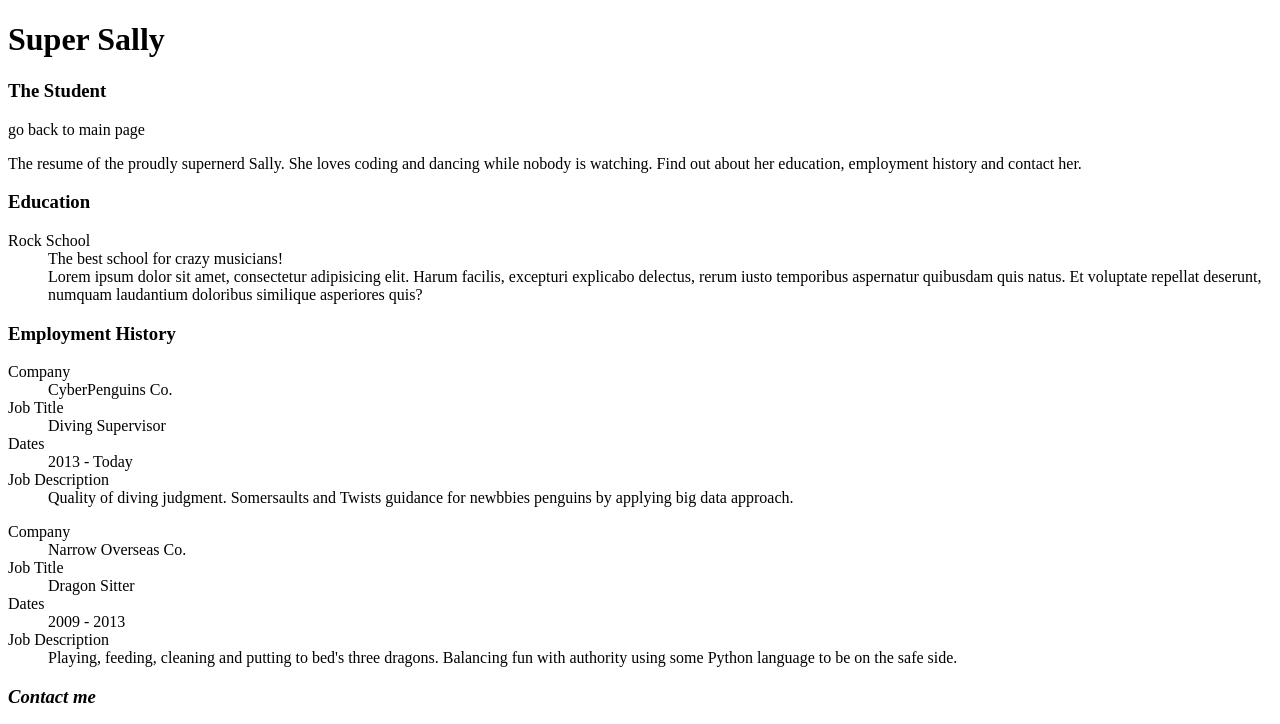
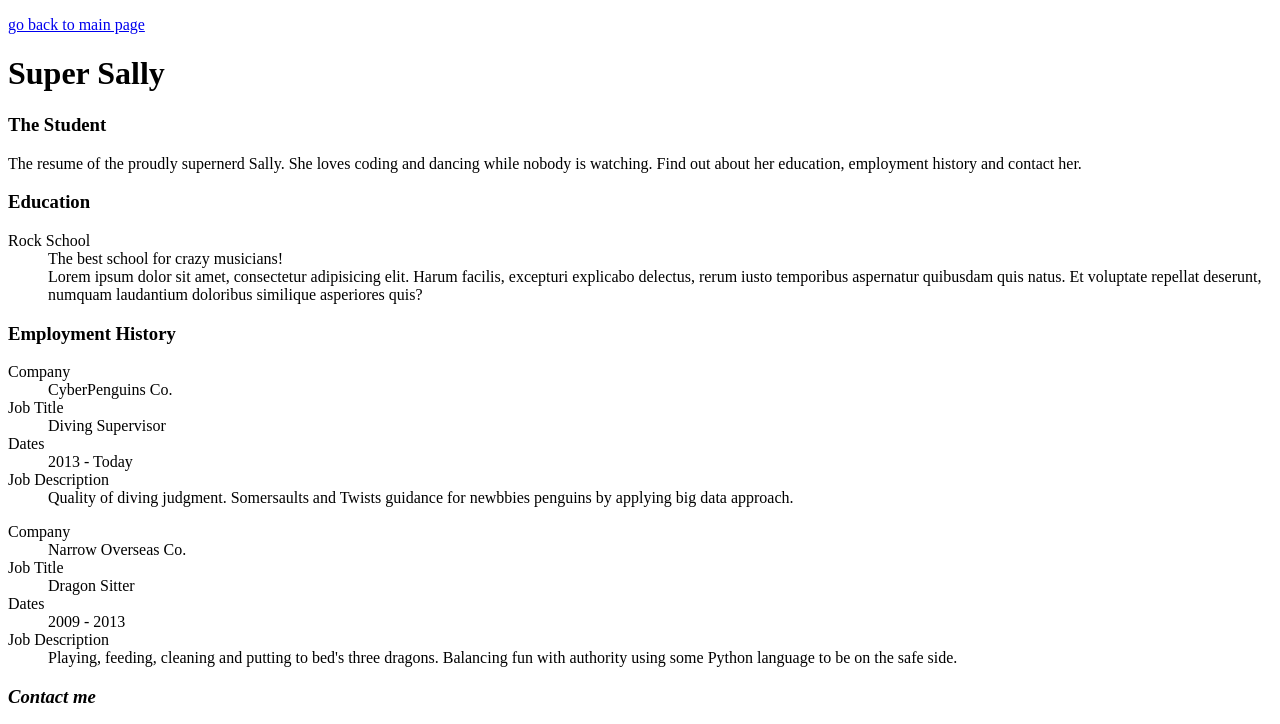
Before and after one commit to paulohcorreia/sally-the-student, a plain HTML site: page sallycv.html in a window 1280 px wide. Shown: the top 724 px of the page. Drawn offline with Linux system fonts and the light colour scheme; grey boxes are pictures that could not be loaded.

Commit message:
Fixed links to both pages.

```diff
--- a/sallycv.html
+++ b/sallycv.html
@@ -5,9 +5,11 @@
 	<meta name="description" content="Resume of the proudly supernerd Sally. She loves coding and dancing while nobody is watching. Find out about her education, employment history and contact her.">
 </head>
 <header>
+	<nav>
+		<p><a href="index.html">go back to main page</a></p>
+	</nav>
 	<h1>Super Sally</h1>
 	<h3>The Student</h3>
-	<p>go back to main page</p>
 	<p>The resume of the proudly supernerd Sally. She loves coding and dancing while nobody is watching. Find out about her education, employment history and contact her.</p>
 </header>
 <body>
```
